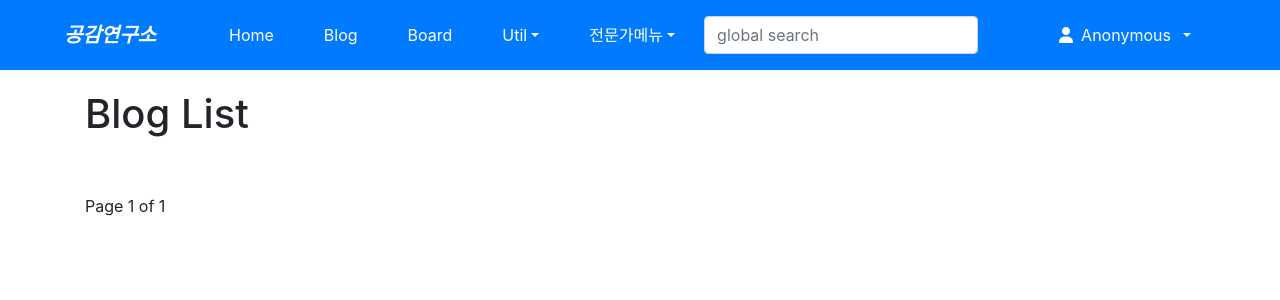
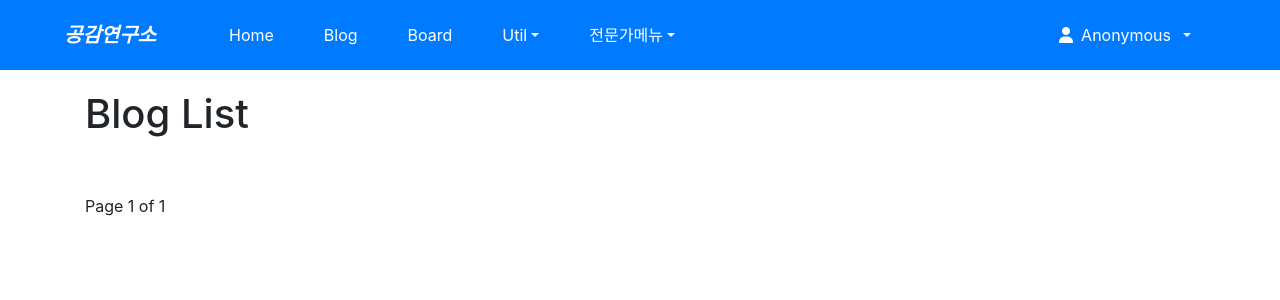
Before and after one commit to gtpchris/pybo, a Django app: page /blog/ in a window 1280 px wide. Shown: the top 300 px of the page. Run offline with Django 3.2, Linux system fonts and the light colour scheme; data that the repository does not hold is empty; some libraries are stand-ins or nearby versions.

Commit message:
20200729 global search 삭제

```diff
--- a/templates/base.html
+++ b/templates/base.html
@@ -51,10 +51,6 @@
                 </div>
             </li>
         </ul>
-        <form class="form-inline my-2" action="" method="post"> {% csrf_token %}
-            <input class="form-control mr-sm-2" type="search" placeholder="global search" name="search_word">
-        </form>
-
         <ul class="navbar-nav ml-5 mr-5">
             <li class="nav-item dropdown mx-1 btn btn-primary">
                 {% if user.is_active %}
```
